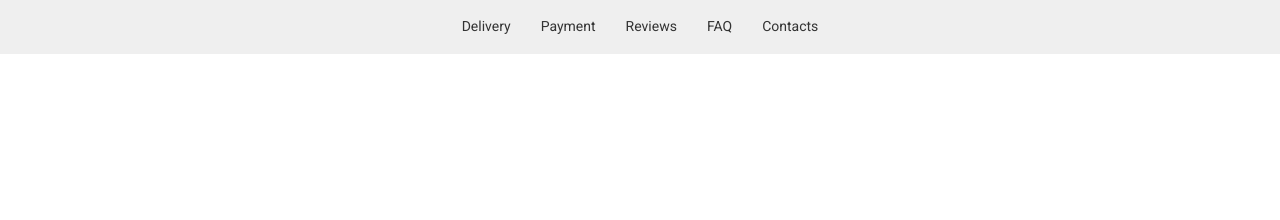
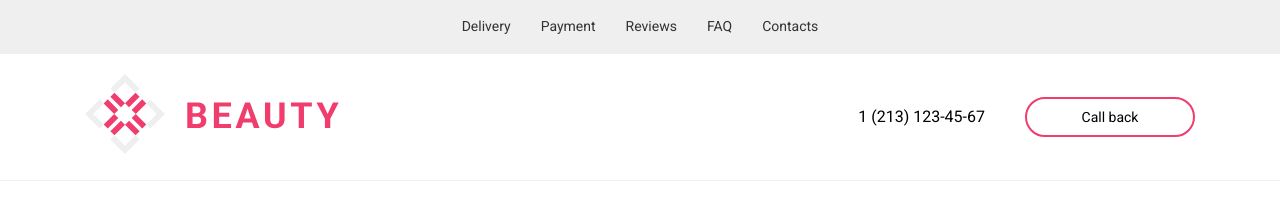
Before and after one commit to OlehLunov/Chairs-site, a website: page index.html in a window 1280 px wide. Drawn offline with Linux system fonts and the light colour scheme.

Commit message:
header-mid sections

```diff
--- a/index.html
+++ b/index.html
@@ -32,6 +32,15 @@
                 </li>
             </ul>
         </nav>
+        <div class="header_mid container">
+            <a href="#" class="header__mid-link">
+                <img src="img/logo.svg" alt="logo" class="logo-img">
+            </a>
+            <div class="header__contacts">
+                <a href="tel:1 (213) 123-45-67" class="header__contacts-tel">1 (213) 123-45-67</a>
+                <button class="bnt__first">Call back</button>
+            </div>
+        </div>
     </header>
 </body>
 </html>
--- /dev/null
+++ b/scss/_common.scss
@@ -0,0 +1,23 @@
+.bnt__first {
+  width: 170px;
+  height: 40px;
+  border: 2px solid #F13C6E;
+  border-radius: 40px;
+  background: #FFFFFF;
+  font-size: 14px;
+  line-height: 1.142;
+  &:hover{
+    background: #F13C6E;
+    cursor: pointer;
+  }
+}
+
+.bnt__first-filled{
+  width: 170px;
+  min-height: 40px;
+  border: 2px solid #FFFFFF;
+  border-radius: 40px;
+  background: #F13C6E;;
+  font-size: 14px;
+  line-height: 1.142;
+}
--- a/scss/main.scss
+++ b/scss/main.scss
@@ -2,6 +2,7 @@
 "normalize",
 "global",
 "vars",
+"common",
 
 "sections/header"
 ;
--- a/scss/sections/_header.scss
+++ b/scss/sections/_header.scss
@@ -12,5 +12,30 @@
   &-link{
     color: var(--dark-text);
     line-height: 1.142;
+    &:hover{
+      color: #F13C6E;
+      font-weight: 500;
+    }
   }
 }
+
+/*header-mid*/
+
+.header_mid{
+  padding-top: 20px;
+  padding-bottom: 20px;
+  display: flex;
+  justify-content: space-between;
+  text-align: center;
+  border-bottom: 1px solid #EFEFEF;
+}
+.header__contacts{
+  display: flex;
+  gap: 40px;
+  align-items: center;
+  &-tel{
+    font-size: 16px;
+    line-height: 1.187;
+    color: #000000;
+  }
+}
```
Also changed, not shown: css/main.css, 1 other file.
